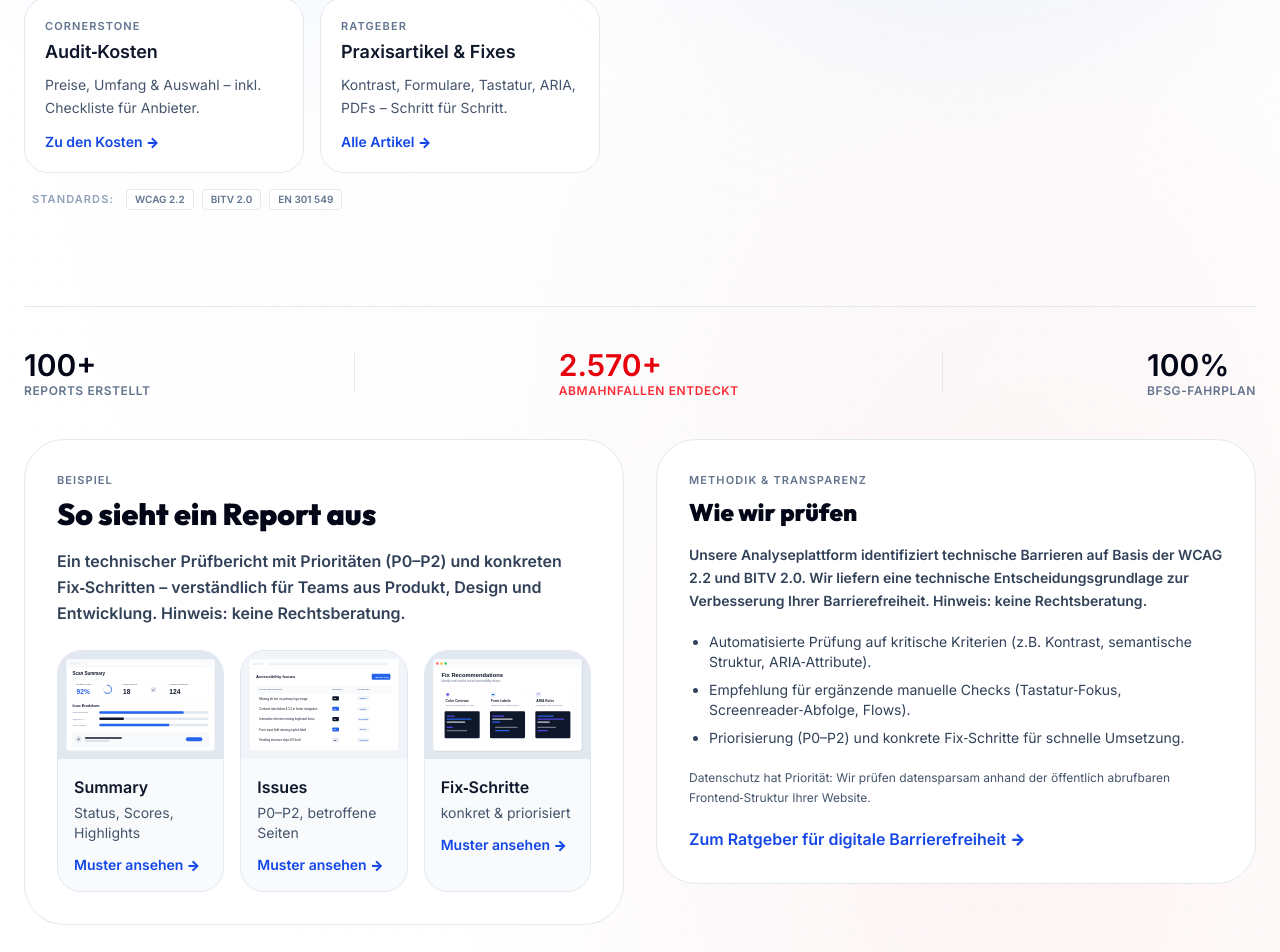
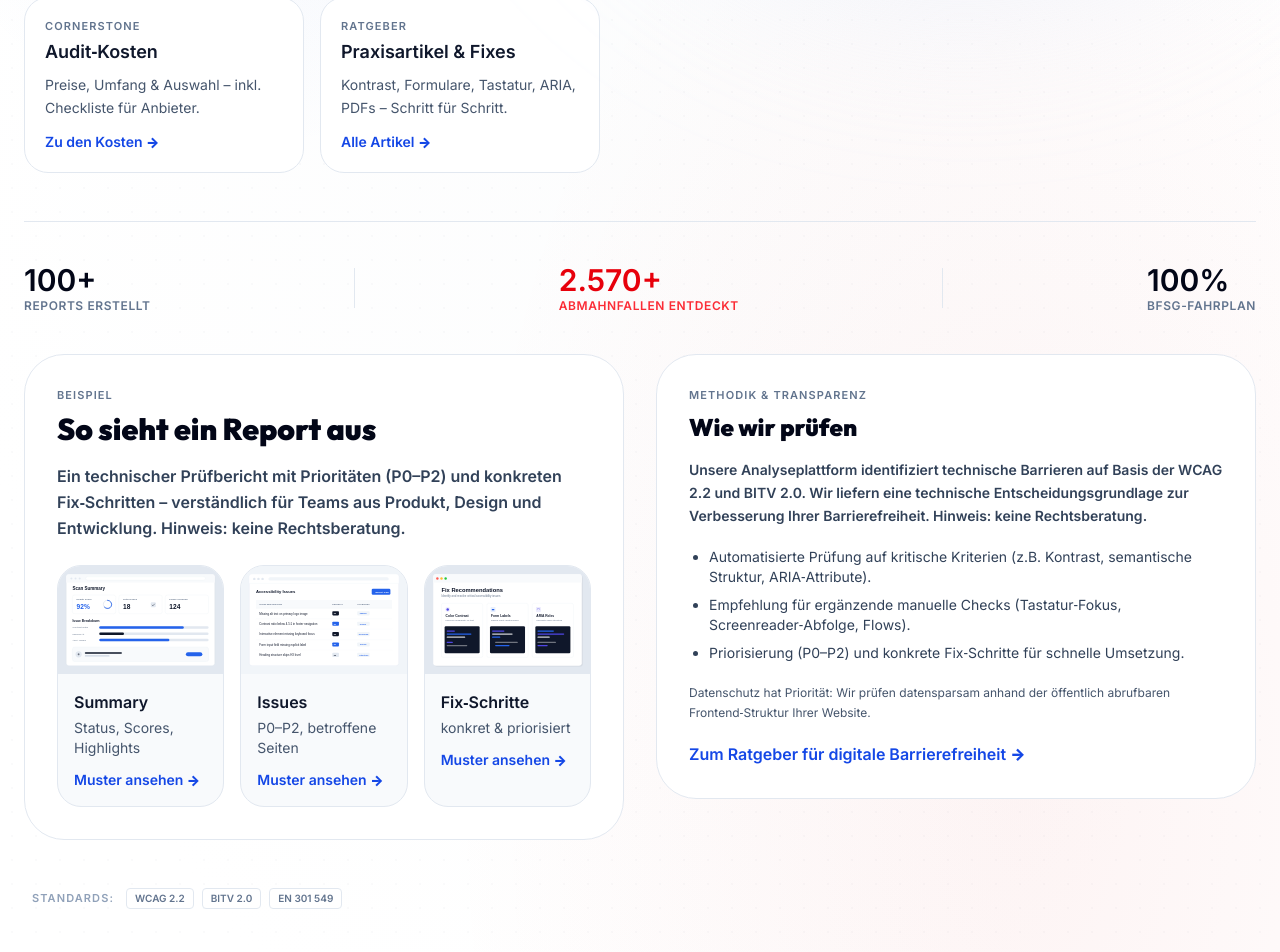
Before and after one commit to KonradBi/BFSG, a Next.js app in the folder web/: page / in a window 1280 px wide. Shown: the part 1168-2120 px from the top of the page. Built offline with nearby package versions, Linux system fonts and the light colour scheme; no server answers.

Commit message:
Move standards badges to bottom of hero section

```diff
--- a/web/src/app/page.tsx
+++ b/web/src/app/page.tsx
@@ -142,21 +142,6 @@ export default function Home() {
                   <div className="mt-3 text-sm font-black text-blue-700">Alle Artikel →</div>
                 </a>
               </div>
-
-              <div className="mt-4 flex items-center gap-3 px-2 mb-12">
-                <span className="text-[11px] font-bold text-slate-400 uppercase tracking-widest">Standards:</span>
-                <div className="flex gap-2">
-                  {["WCAG 2.2", "BITV 2.0", "EN 301 549"].map((s) => (
-                    <span
-                      key={s}
-                      className="px-2 py-0.5 rounded border border-slate-200 text-[10px] font-black text-slate-500 bg-white"
-                    >
-                      {s}
-                    </span>
-                  ))}
-                </div>
-              </div>
-
             </div>
 
             <div className="relative lg:block">
@@ -312,6 +297,17 @@ export default function Home() {
                 Zum Ratgeber für digitale Barrierefreiheit →
               </a>
             </section>
+          </div>
+
+          <div className="mt-12 flex items-center gap-3 px-2">
+            <span className="text-[11px] font-bold text-slate-400 uppercase tracking-widest">Standards:</span>
+            <div className="flex gap-2 flex-wrap">
+              {["WCAG 2.2", "BITV 2.0", "EN 301 549"].map((s) => (
+                <span key={s} className="px-2 py-0.5 rounded border border-slate-200 text-[10px] font-black text-slate-500 bg-white">
+                  {s}
+                </span>
+              ))}
+            </div>
           </div>
         </div>
       </section>
```
